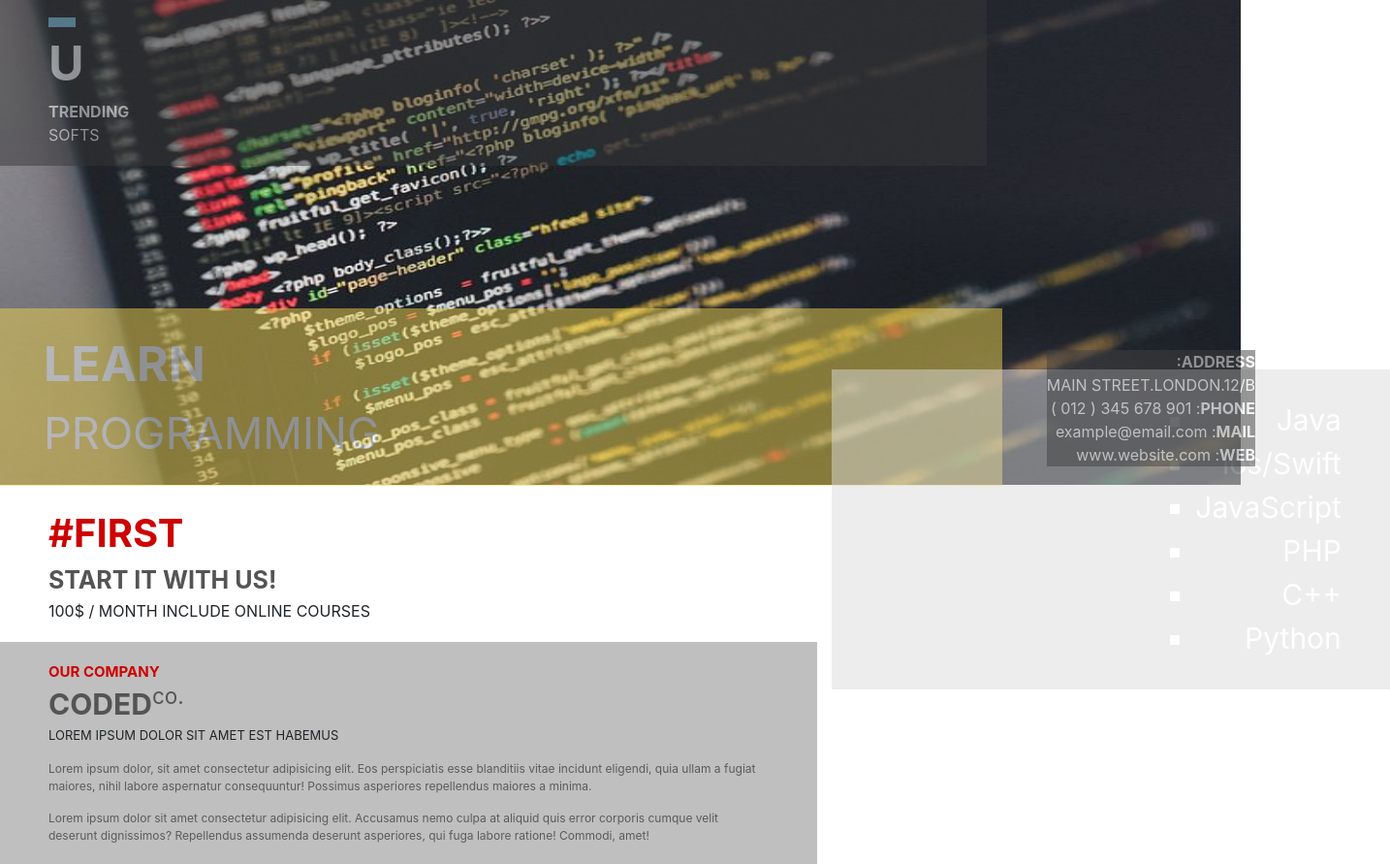
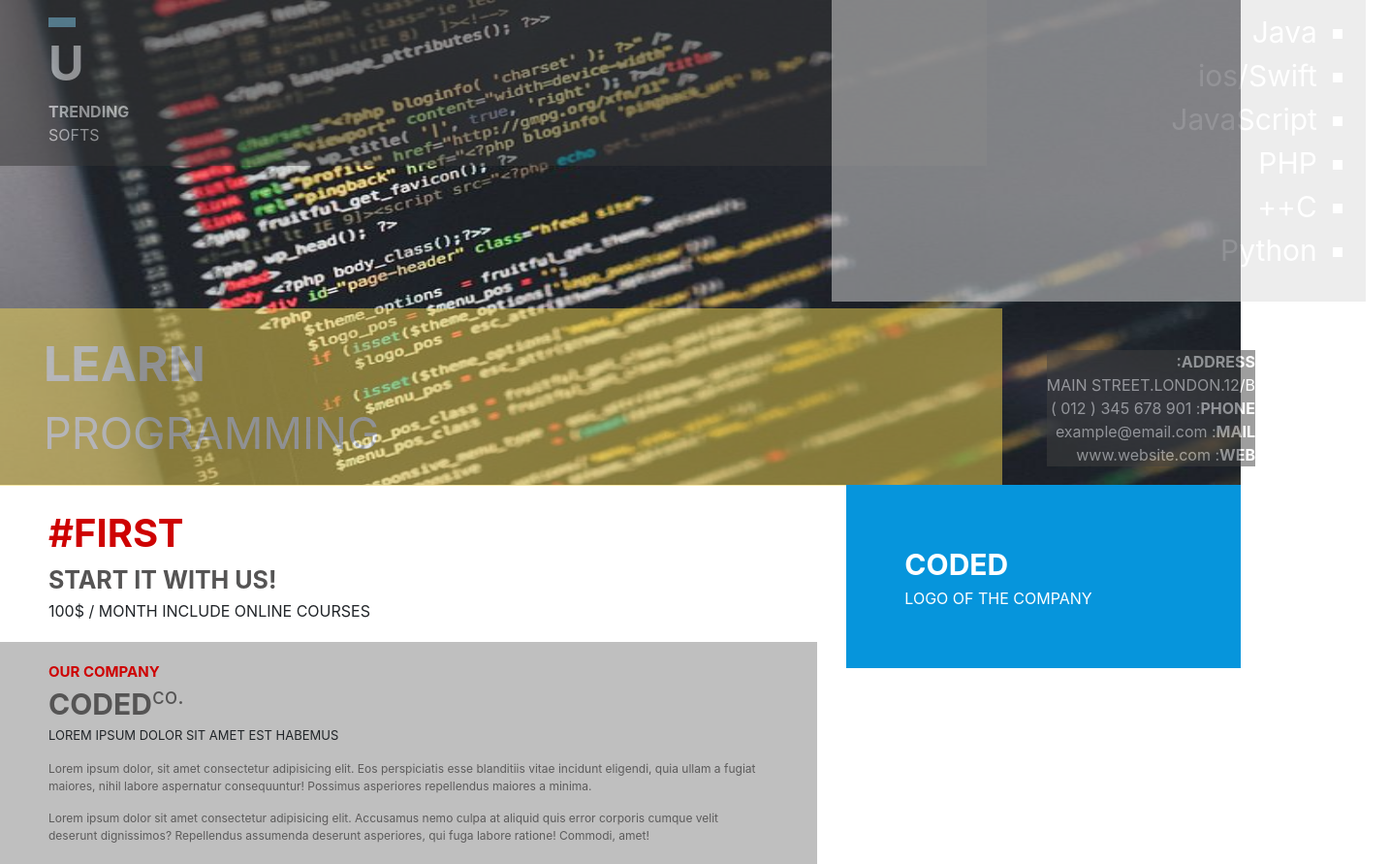
Before and after one commit to janvi0501/Layout--3, a plain HTML site: page index.html in a window 1280 px wide. Shown: the whole page at 97% size, 1434 px wide, since content can reach past the window. Drawn offline with Linux system fonts and the light colour scheme.

Commit message:
second commit

```diff
--- a/css/style.css
+++ b/css/style.css
@@ -86,12 +86,13 @@ input, button {
 }
 .data{
     background-color: gainsboro;
-    padding-left: 25px;
+    /* padding-left: 25px; */
     position: absolute;
-    bottom:180px;
+    bottom:580px;
     left: 0px;
     opacity: 0.5;
-    text-align: end;
+    text-align: right;
+    direction: rtl;
 }
 
 .data1{
@@ -148,3 +149,13 @@ input, button {
 .heading3{
     padding: 20px 50px;
 }
+
+.data2{
+    background-color: rgb(6, 149, 220);
+    color: white;
+    text-align: left;
+    padding: 60px 60px;
+}
+ .coded1{
+    font-size: 30px;
+ }
--- a/index.html
+++ b/index.html
@@ -42,6 +42,7 @@
                         <P class="name5">Lorem ipsum dolor sit amet consectetur adipisicing elit. Accusamus nemo culpa at aliquid quis error corporis cumque velit deserunt dignissimos? Repellendus assumenda deserunt asperiores, qui fuga labore ratione! Commodi, amet!</P>
                    </div>
                 </div>
+
                 <div class="col-4">
                     <div class="data">
                         <ul class="list">
@@ -59,6 +60,11 @@
                         <P>( 012 ) 345 678 901 :<b>PHONE</b></P>
                         <p>example@email.com :<b>MAIL</b></p>
                         <p>www.website.com :<b>WEB</b></P>
+                    </div>
+
+                    <div class="data2">
+                        <p class="coded1"><b>CODED</b></p>
+                        <p>LOGO OF THE COMPANY</p>
                     </div>
                 </div>
             </div>
```
